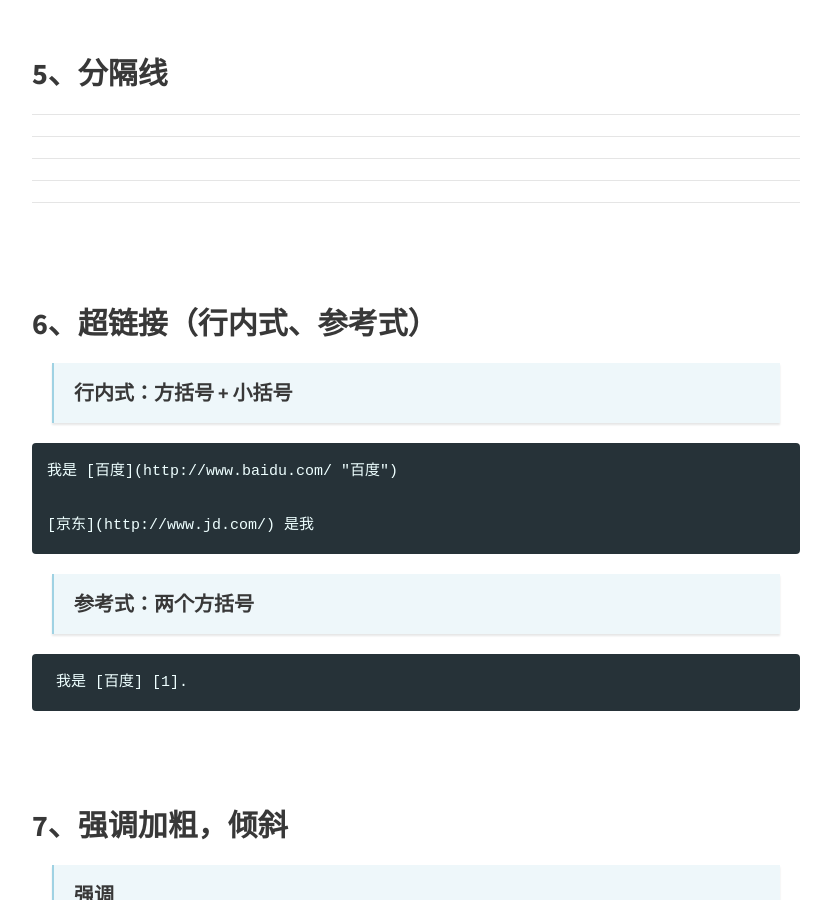
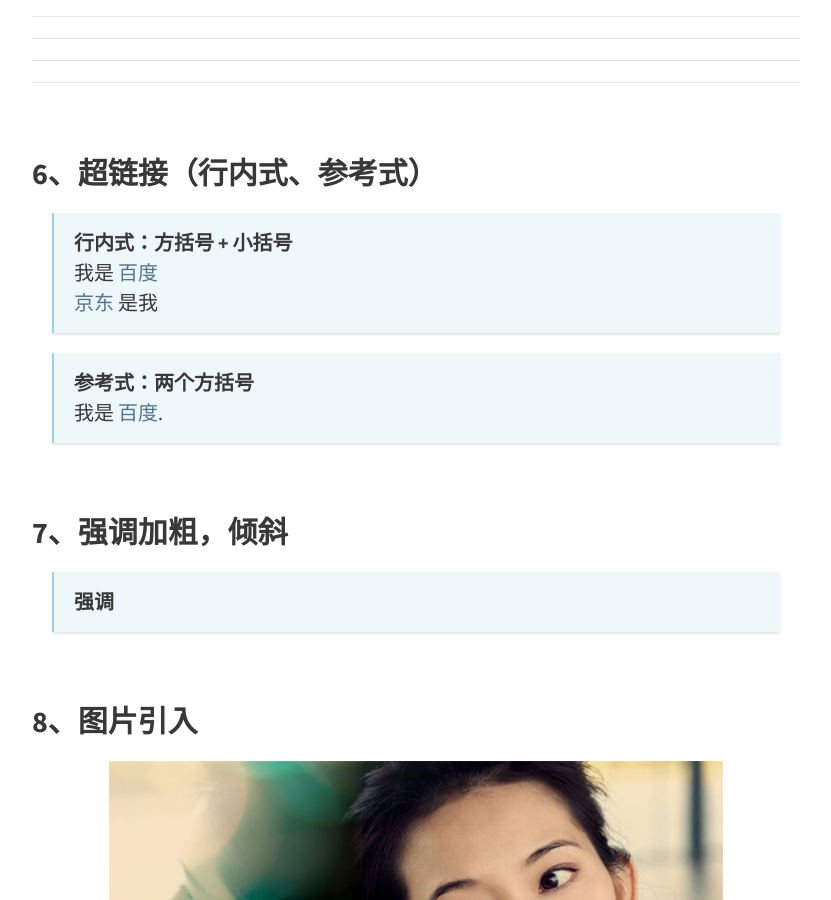
Before and after one commit to TaikangCleverBoy/TaikangCleverBoy.github.io, a Jekyll site: the page built from _posts/2018-04-08-markdown-learning.md, in a window 1280 px wide and 900 px high, scrolled down 5326 px. Shown: the whole window, without its empty margins (224-1055 px from the left). Built offline with Jekyll 4.4.1, drawn with Linux system fonts in a browser that asks for light colours.

Commit message:
markdown 完善：表格、图片

````diff
--- a/_posts/2018-04-08-markdown-learning.md
+++ b/_posts/2018-04-08-markdown-learning.md
@@ -20,11 +20,11 @@
 >     ##### 5级标题
 >     ###### 6级标题
 
-<br/><br/>
+<br/>
 ### 2、区块引用
 > 段落前面加一个 ">"，可以直接引入一个段落，用于标识重点强调内容，而且应用可以嵌套，可以在区块中加其它的 markdown 语法
 
-<br/><br/>
+<br/>
 ### 3、列表
 > **无序列表**
 > * 香蕉
@@ -36,7 +36,7 @@
 > 2. 苹果
 > 3. 橘子
 
-<br/><br/>
+<br/>
 ### 4、代码区块（语法高亮）
 **CSS**
 ```css
@@ -164,7 +164,7 @@
 **行内代码**
 Java 语言第一课: `System.out.println("Hello World!");` .
 
-<br/><br/>
+<br/>
 ### 5、分隔线
 * * *
 ***
@@ -172,34 +172,32 @@
 - - -
 ---
 
-<br/><br/>
+<br/>
 ### 6、超链接（行内式、参考式）
+
 > **行内式：方括号 + 小括号**
-
-    我是 [百度](http://www.baidu.com/ "百度")
-
-    [京东](http://www.jd.com/) 是我
+    <br/>我是 [百度](http://www.baidu.com/ "百度")
+    <br/>[京东](http://www.jd.com/) 是我
 
 
 > **参考式：两个方括号**
-
-     我是 [百度] [1].
+    <br/>我是 [百度] [1].
 
 [1]: <http://www.baidu.com> "百度是全球最大的中文搜索引擎提供商"
 
-<br/><br/>
+<br/>
 ### 7、强调加粗，倾斜
 
 >  **强调**
 
-<br/><br/>
+<br/>
 ### 8、图片引入
 
 ![Lin Zhi Lin]({{ site.baseurl }}/assets/img/content/20180408/linzhilin.jpeg)
 
 ![Image of a glass on a book]({{ site.baseurl }}/assets/img/pexels/book-glass.jpeg)
 
-<br/><br/>
+<br/>
 ### 9、表格
 
 水果          | 蔬菜
@@ -212,7 +210,7 @@
 Content Cell  | Content Cell   | Content Cell
 Content Cell  | Content Cell   | Content Cell
 
-<br/><br/>
+<br/>
 ### 10、数学公式（KaTeX）
 
 行内公式：$$S_n = a \times \frac{1-r^n}{1-r}$$
@@ -222,7 +220,7 @@
 $$ f(x) = \int \frac{2x^2+4x+6}{x-2} $$
 
 
-<br/><br/>
+<br/>
 <aside class="related">
   <h2>相关文章</h2>
   <ul class="related-posts">
````
Also changed, not shown: assets/img/content/20180408/linzhilin.jpeg (renamed from assets/content/20180408/linzhilin.jpeg).
